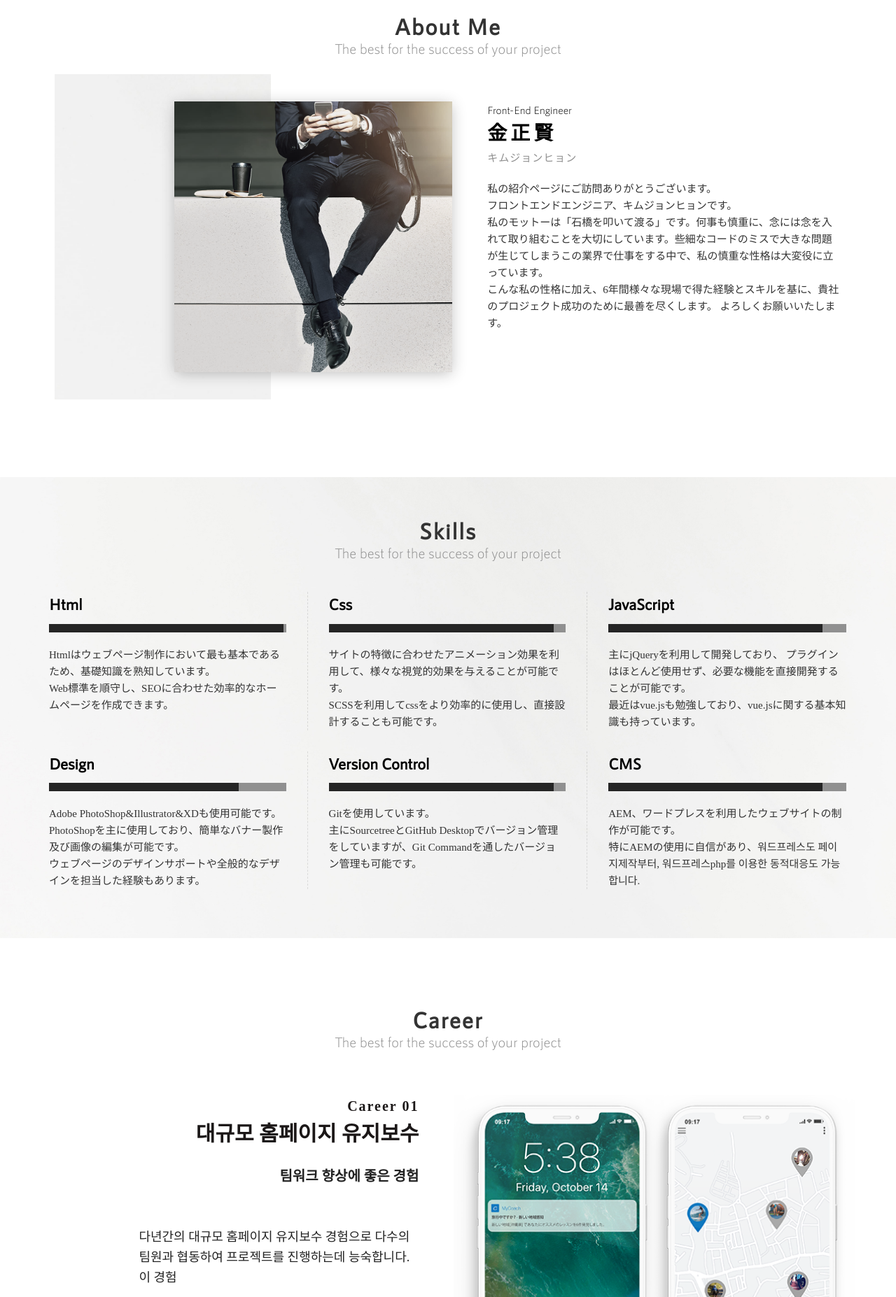
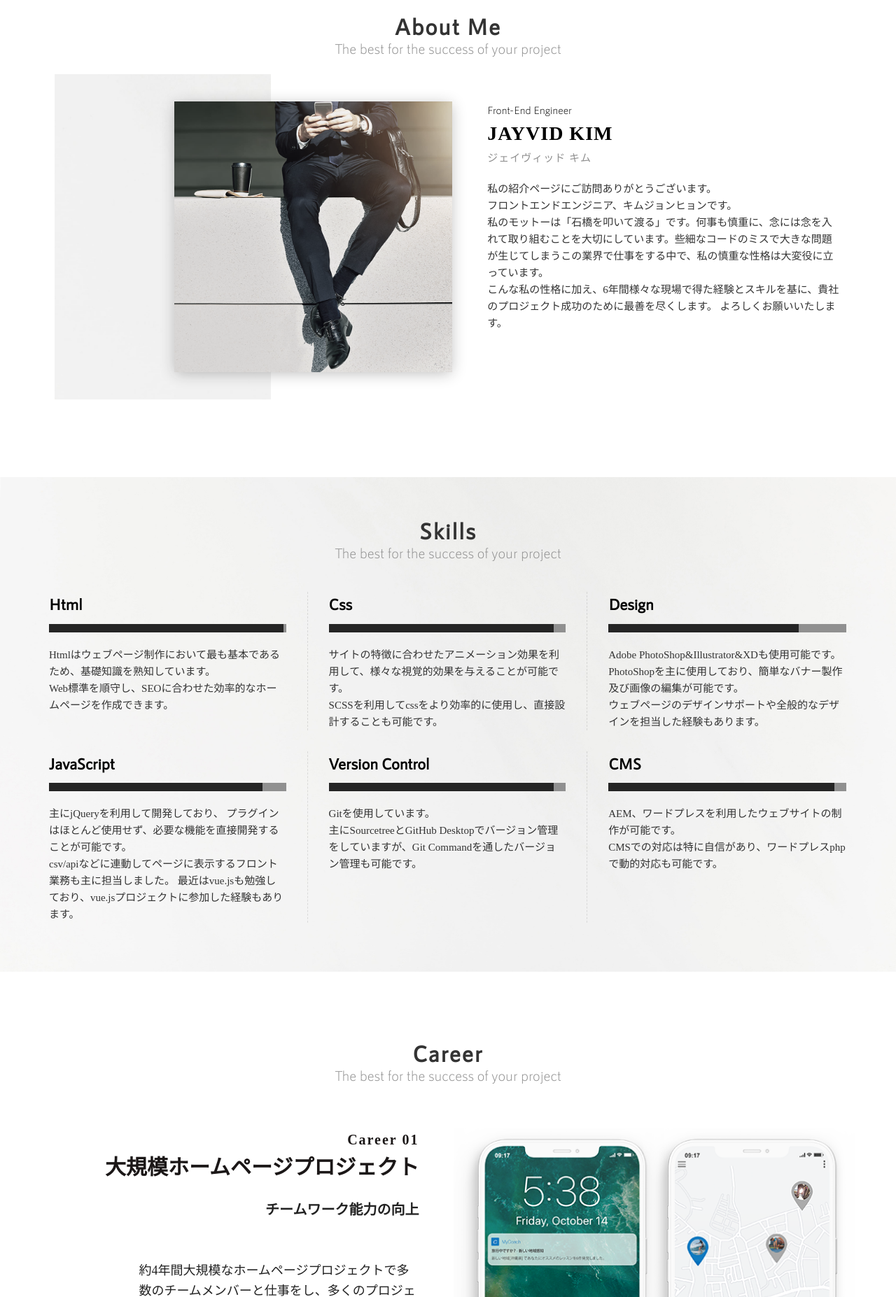
Before and after one commit to xian3967/jayvidkim_portfolio, a PHP site: page / in a window 1280 px wide. Shown: the part 879-2733 px from the top of the page at 70% size. Run offline with PHP 8.4, Linux system fonts and the light colour scheme; some libraries are stand-ins or nearby versions; some web fonts are replaced; grey boxes are pictures that could not be loaded.

Commit message:
テキスト修正完了

```diff
--- a/assets/css/slick-theme.css
+++ b/assets/css/slick-theme.css
@@ -1,20 +1,5 @@
 @charset 'UTF-8';
 /* Slider */
-.slick-loading .slick-list
-{
-    background: #fff url('./ajax-loader.gif') center center no-repeat;
-}
-
-/* Icons */
-@font-face
-{
-    font-family: 'slick';
-    font-weight: normal;
-    font-style: normal;
-
-    src: url('./fonts/slick.eot');
-    src: url('./fonts/slick.eot?#iefix') format('embedded-opentype'), url('./fonts/slick.woff') format('woff'), url('./fonts/slick.ttf') format('truetype'), url('./fonts/slick.svg#slick') format('svg');
-}
 /* Arrows */
 .slick-prev,
 .slick-next
--- a/assets/css/style.css
+++ b/assets/css/style.css
@@ -1402,8 +1402,7 @@ body {
             font-size: 28px;
             font-size: 2.8rem;
             font-weight: bold;
-            color: #000;
-            letter-spacing: 5px; }
+            color: #000; }
             @media (max-width: 900px) {
               .p-main .p-main__about .p-main__about__wrapper .p-main__about__contents .text__wrapper .text__headding span {
                 font-size: 22px;
@@ -1878,6 +1877,7 @@ body {
           position: relative;
           text-align: center;
           cursor: pointer;
+          transition: 0.3s;
           box-shadow: 0 0 25px rgba(0, 0, 0, 0.2); }
           .p-main .p-main__project .p-main__project_wrapper .p-main__project__contents_box .more_button_wrapper a:hover {
             opacity: 0.7; }
--- a/assets/sass/object/project/_main.scss
+++ b/assets/sass/object/project/_main.scss
@@ -153,7 +153,6 @@
             span{
               @include fzb(28);
               color:$black;
-              letter-spacing: 5px;
               @media (max-width: 900px) {
                 @include fzb(22);
               }
@@ -663,6 +662,7 @@
           position: relative;
           text-align: center;
           cursor: pointer;
+          transition: 0.3s;
           box-shadow: 0 0 25px rgba(0, 0, 0, 0.2);
           &:hover{
             opacity: 0.7;
--- a/index.html
+++ b/index.html
@@ -141,26 +141,26 @@
                 <div class="l-main__mv__position__list__item">
                   <div class="l-main__mv__position__list__item__logo first">
                     <div class="l-main__mv__position__list__item__logo-item">
-                      <img src="assets/images/mv_logo_img_01-01_pc.png" alt="">
+                      <img src="assets/images/mv_logo_img_01-01_pc.png" alt="LOGOイメージ">
                     </div>
                     <div class="l-main__mv__position__list__item__logo-item">
-                      <img src="assets/images/mv_logo_img_02-01_pc.png" alt="">
+                      <img src="assets/images/mv_logo_img_02-01_pc.png" alt="LOGOイメージ">
                     </div>
                     <div class="l-main__mv__position__list__item__logo-item">
-                      <img src="assets/images/mv_logo_img_03-01_pc.png" alt="">
+                      <img src="assets/images/mv_logo_img_03-01_pc.png" alt="LOGOイメージ">
                     </div>
                   </div>
                 </div>
                 <div class="l-main__mv__position__list__item">
                   <div class="l-main__mv__position__list__item__logo second">
                     <div class="l-main__mv__position__list__item__logo-item">
-                      <img src="assets/images/mv_logo_img_01-02_pc.png" alt="">
+                      <img src="assets/images/mv_logo_img_01-02_pc.png" alt="LOGOイメージ">
                     </div>
                     <div class="l-main__mv__position__list__item__logo-item">
-                      <img src="assets/images/mv_logo_img_02-02_pc.png" alt="">
+                      <img src="assets/images/mv_logo_img_02-02_pc.png" alt="LOGOイメージ">
                     </div>
                     <div class="l-main__mv__position__list__item__logo-item">
-                      <img src="assets/images/mv_logo_img_03-02_pc.png" alt="">
+                      <img src="assets/images/mv_logo_img_03-02_pc.png" alt="LOGOイメージ">
                     </div>
                   </div>
                 </div>
@@ -193,26 +193,26 @@
                 <div class="l-main__mv__position__list__item">
                   <div class="l-main__mv__position__list__item__logo third">
                     <div class="l-main__mv__position__list__item__logo-item">
-                      <img src="assets/images/mv_logo_img_01-03_pc.png" alt="">
+                      <img src="assets/images/mv_logo_img_01-03_pc.png" alt="LOGOイメージ">
                     </div>
                     <div class="l-main__mv__position__list__item__logo-item">
-                      <img src="assets/images/mv_logo_img_02-03_pc.png" alt="">
+                      <img src="assets/images/mv_logo_img_02-03_pc.png" alt="LOGOイメージ">
                     </div>
                     <div class="l-main__mv__position__list__item__logo-item">
-                      <img src="assets/images/mv_logo_img_03-03_pc.png" alt="">
+                      <img src="assets/images/mv_logo_img_03-03_pc.png" alt="LOGOイメージ">
                     </div>
                   </div>
                 </div>
                 <div class="l-main__mv__position__list__item">
                   <div class="l-main__mv__position__list__item__logo fourth">
                     <div class="l-main__mv__position__list__item__logo-item">
-                      <img src="assets/images/mv_logo_img_01-04_pc.png" alt="">
+                      <img src="assets/images/mv_logo_img_01-04_pc.png" alt="LOGOイメージ">
                     </div>
                     <div class="l-main__mv__position__list__item__logo-item">
-                      <img src="assets/images/mv_logo_img_02-04_pc.png" alt="">
+                      <img src="assets/images/mv_logo_img_02-04_pc.png" alt="LOGOイメージ">
                     </div>
                     <div class="l-main__mv__position__list__item__logo-item">
-                      <img src="assets/images/mv_logo_img_03-04_pc.png" alt="">
+                      <img src="assets/images/mv_logo_img_03-04_pc.png" alt="LOGOイメージ">
                     </div>
                   </div>
                 </div>
@@ -246,7 +246,7 @@
                   Front-End Engineer
                 </p>
                 <h3 class="text__headding">
-                  <span class="noto">金正賢</span><br />キムジョンヒョン
+                  <span class="">JAYVID KIM</span><br />ジェイヴィッド キム
                 </h3>
                 <p class="text__description">
                   私の紹介ページにご訪問ありがとうございます。<br />
@@ -283,21 +283,22 @@
                 </p>
               </div>
               <div class="p-main__skill__contents">
-                <h3 class="rns_medium">JavaScript</h3>
-                <div class="p-main__skill__graph__wrapper">
-                  <div class="p-main__skill__graph scroll_graph"  data-contents="90"></div>
-                </div>
-                <p>主にjQueryを利用して開発しており、 プラグインはほとんど使用せず、必要な機能を直接開発することが可能です。<br />
-                  最近はvue.jsも勉強しており、vue.jsに関する基本知識も持っています。
-                </p>
-              </div>
-              <div class="p-main__skill__contents">
                 <h3 class="rns_medium">Design</h3>
                 <div class="p-main__skill__graph__wrapper">
                   <div class="p-main__skill__graph scroll_graph"  data-contents="80"></div>
                 </div>
                 <p>Adobe PhotoShop&Illustrator&XDも使用可能です。PhotoShopを主に使用しており、簡単なバナー製作及び画像の編集が可能です。 <br/ >
                   ウェブページのデザインサポートや全般的なデザインを担当した経験もあります。
+                </p>
+              </div>
+              <div class="p-main__skill__contents">
+                <h3 class="rns_medium">JavaScript</h3>
+                <div class="p-main__skill__graph__wrapper">
+                  <div class="p-main__skill__graph scroll_graph"  data-contents="90"></div>
+                </div>
+                <p>主にjQueryを利用して開発しており、 プラグインはほとんど使用せず、必要な機能を直接開発することが可能です。<br />
+                  csv/apiなどに連動してページに表示するフロント業務も主に担当しました。
+                  最近はvue.jsも勉強しており、vue.jsプロジェクトに参加した経験もあります。
                 </p>
               </div>
               <div class="p-main__skill__contents">
@@ -312,9 +313,9 @@
               <div class="p-main__skill__contents">
                 <h3 class="rns_medium">CMS</h3>
                 <div class="p-main__skill__graph__wrapper">
-                  <div class="p-main__skill__graph scroll_graph" data-contents="90"></div>
+                  <div class="p-main__skill__graph scroll_graph" data-contents="95"></div>
                 </div>
-                <p>AEM、ワードプレスを利用したウェブサイトの制作が可能です。<br />特にAEMの使用に自信があり、워드프레스도 페이지제작부터, 워드프레스php를 이용한 동적대응도 가능합니다.
+                <p>AEM、ワードプレスを利用したウェブサイトの制作が可能です。<br />CMSでの対応は特に自信があり、ワードプレスphpで動的対応も可能です。
                 </p>
               </div>
             </div>
@@ -333,12 +334,12 @@
                         <div class="p-main__career__scroll__item__left">
                           <p class="p-main__career__scroll__item__left__number">Career 01</p>
                           <h2 class="p-main__career__scroll__item__left__title">
-                            대규모 홈페이지 유지보수
+                            大規模ホームページプロジェクト
                           </h2>
                           <p class="p-main__career__scroll__item__left__text">
-                            <span>팀워크 향상에 좋은 경험</span><br><br>
-                            다년간의 대규모 홈페이지 유지보수 경험으로 다수의 팀원과 협동하여 프로젝트를 진행하는데 능숙합니다.<br />
-                            이 경험
+                            <span>チームワーク能力の向上</span><br><br>
+                            約4年間大規模なホームページプロジェクトで多数のチームメンバーと仕事をし、多くのプロジェクトを進めた経験があります。<br />
+                            チームメンバー間のコミュニケーション、バージョン管理などチームワーク能力の向上に大いに役立ちました。
                           </p>
                         </div>
                         <div class="p-main__career__scroll__item__right">
@@ -349,12 +350,12 @@
                         <div class="p-main__career__scroll__item__left">
                           <p class="p-main__career__scroll__item__left__number">Career 02</p>
                           <h2 class="p-main__career__scroll__item__left__title">
-                            홈페이지 제작회사에서 근무
+                            ホームページ制作会社で勤務
                           </h2>
                           <p class="p-main__career__scroll__item__left__text">
-                            <span>마크업 능력 향상</span><br><br>
-                            홈페이지 제작회사에서 다양한 홈페이지 제작 경험을 바탕으로, 높은 퀄리티의 홈페이지를 신속하게 제작하며, 마크업에 자신감을 가지고있습니다.
-                            이때 디자인도 서포트한 경험이있어 디자인에 대한 지식도 가지고있습니다.
+                            <span>マークアップ能力の向上</span><br><br>
+                            約2年間のホームページ制作会社での様々なホームページ制作経験をもとに、ホームページを迅速かつ高いクオリティで制作でき、またマークアップに自信を持っています。<br />
+                            この時デザインもサポートした経験があり、デザインに対する知識も持っています。
                           </p>
                         </div>
                         <div class="p-main__career__scroll__item__right">
@@ -365,12 +366,12 @@
                         <div class="p-main__career__scroll__item__left">
                           <p class="p-main__career__scroll__item__left__number">Career 03</p>
                           <h2 class="p-main__career__scroll__item__left__title">
-                            자바스크립트 개발 경험
+                            JavaScript開発
                           </h2>
                           <p class="p-main__career__scroll__item__left__text">
-                            <span>제이쿼리를 이용한 프론트개발</span><br><br>
-                            팀내에서 필요한 자바스트립트 기능을 제가 주로 개발했던 경험이 있습니다.<br />
-                            주로 제이쿼리를 이용해서, csv/api등에 연동해서 페이지에 내용을 표시하는 프론트 개발을 주로 담당했고, 사이트내에서 필요한 다양한 스크립트 기능도 직접 개발했습니다.
+                            <span>フロント開発能力の向上</span><br><br>
+                            大規模なホームページプロジェクトのチーム内でサイトに必要なJavaScript機能をメインで開発した経験があります。<br />
+                            主にjQueryを利用し、csv/apiなどに連動したフロント開発をメインで担当し、サイト内で必要な多様なスクリプト機能も直接開発しました。
                           </p>
                         </div>
                         <div class="p-main__career__scroll__item__right">
@@ -381,10 +382,13 @@
                         <div class="p-main__career__scroll__item__left">
                           <p class="p-main__career__scroll__item__left__number">Career 04</p>
                           <h2 class="p-main__career__scroll__item__left__title">
-                            워드프레스, AEM등의 CMS 경험
+                             CMS運用経験
                           </h2>
                           <p class="p-main__career__scroll__item__left__text">
-                            <span>新たな出会いと共に生まれる繋がり</span><br><br>
+                            <span>WordPress・AEMでの全般的な対応が可能</span><br><br>
+                            CMSを利用した様々なプロジェクトに参加した経験があります。<br />
+                            AEM(Adobe Experience Manager)を利用した全般的な対応が可能で自信を持っています。<br />
+                            WordPressはサイト制作から、テーマ作り、設計、ワードプレスphpによる動的対応まで可能です。
                           </p>
                         </div>
                         <div class="p-main__career__scroll__item__right">
@@ -782,9 +786,11 @@
                       <div class="faq__text__box">
                         <div class="faq__text text__01 current">
                           <h3 class="">Q. 一番自信があるスキルは何ですか?</h3>
-                          <p>A. 私の一番自信のあるスキルは、jQueryを利用した開発です。<br />
-                            プラグインをできるだけ使用しないことを目標に、クライアントが望む機能をjQueryを利用し、直接開発して使ってきました。 機能を直接開発するのは、最初は難しかったですが、勉強を続けたことで、より高いレベルのjQueryスキルを習得できました。<br />
-                            現在もより高みを目指して、努力を続けています。
+                          <p>
+                            A. 私の一番自信のあるスキルは、jQueryを利用した開発です。<br />
+                            プラグインをできるだけ使用しないことを目標に、クライアントが望む機能をjQueryを利用し、直接開発して使ってきました。<br />
+                            機能を直接開発するのは、最初は難しかったですが、勉強を続けたことで、より高いレベルのjQueryスキルを習得できました。<br />
+                            現在はcsv/apiなどに連動してサイトに表示するなどの全般的なフロント業務が可能です。
                           </p>
                         </div>
                       </div>
@@ -800,10 +806,11 @@
                       <div class="faq__text__box">
                         <div class="faq__text text__01 current">
                           <h3 class="">Q. 最近勉強している技術は何ですか?</h3>
-                          <p>A. 最近はjQueryではなく他のフレームワークを使うこともできるようになったため、Vue.jsを勉強しています。 フレームワークを学ぶ初期の段階は難しいですが、私は新しい技術を学ぶのが好きで、習得してからのメリットがとても大きいので一生懸命勉強しています。
-                            今までの学習でVue.jsの基礎は熟知していますが、Vue.jsを使用して直接開発した経験はまだありません。
-                            Vue.jsを利用してより効率的に開発ができるようになることが目標です。
-                            </p>
+                          <p>
+                            A. 初めてapiに連動した動的プルダウン機能を開発したプロジェクトです。<br />
+                            Api、Object、Array、JSONなどを勉強できる良い機会であり、より高いレベルのフロントエンドエンジニアになったという達成感もありました。<br />
+                            このプロジェクトの経験が、他のプロジェクトでJavaScriptを使用する際に非常に役立っています。
+                          </p>
                         </div>
                       </div>
                     </div>
@@ -818,9 +825,9 @@
                       <div class="faq__text__box">
                         <div class="faq__text text__01 current">
                           <h3 class="">Q. 最も記憶に残るプロジェクトは何ですか?</h3>
-                          <p>A. ホームページ制作会社で働いた際、コーディングとデザインの両方を全般的に担当したプロジェクトが最も記憶に残っています。<br />
-                            サイトの設計からデザイン、コーディングをすべて担当しましたので、気を使わなければならない部分が多く大変でした。しかし、その分私が望むスタイルのサイトを作ることができたので、仕事の楽しさを感じながら取り組めました。<br />
-                            このプロジェクトを通してウェブについての知識とデザインの実力が向上し、プロジェクトが終わった時の達成感も大きかったです。
+                          <p>A. 初めてapiに連動して動的プルダウン機能を開発したプロジェクトです。
+                            api、Object、Array、JSONなどをより勉強できる良い機会でしたし、より高いレベルのフロントエンドエンジニアになったという達成感もありました。
+                            このプロジェクトの経験を通じて、他のプロジェクトでJavaScriptを使用する際に非常に役立っています。
                           </p>
                         </div>
                       </div>
@@ -847,10 +854,9 @@
               <h3 class="rns_medium">
                 TEAMWORK + SKILLS + PASSION
               </h3>
-              <h2>人とスキルが一緒に、<br>最高のマッチングサービス</h2>
+              <h2>貴社の成功的なプロジェクトのために</h2>
               <p>
-                다년간의 프론트엔지니어로서의 경험과 스킬을 바탕으로<br />
-                귀사의 프로젝트의 성공을 위해 최선을 다하겠습니다
+                フロントエンドエンジニアとしての経験、スキル、そして情熱をもとに、<br />貴社のプロジェクトの成功のために最善を尽くします。
               </p>
             </div>
           </div>
```
Also changed, not shown: assets/js/js.js (+19 -38 lines).
